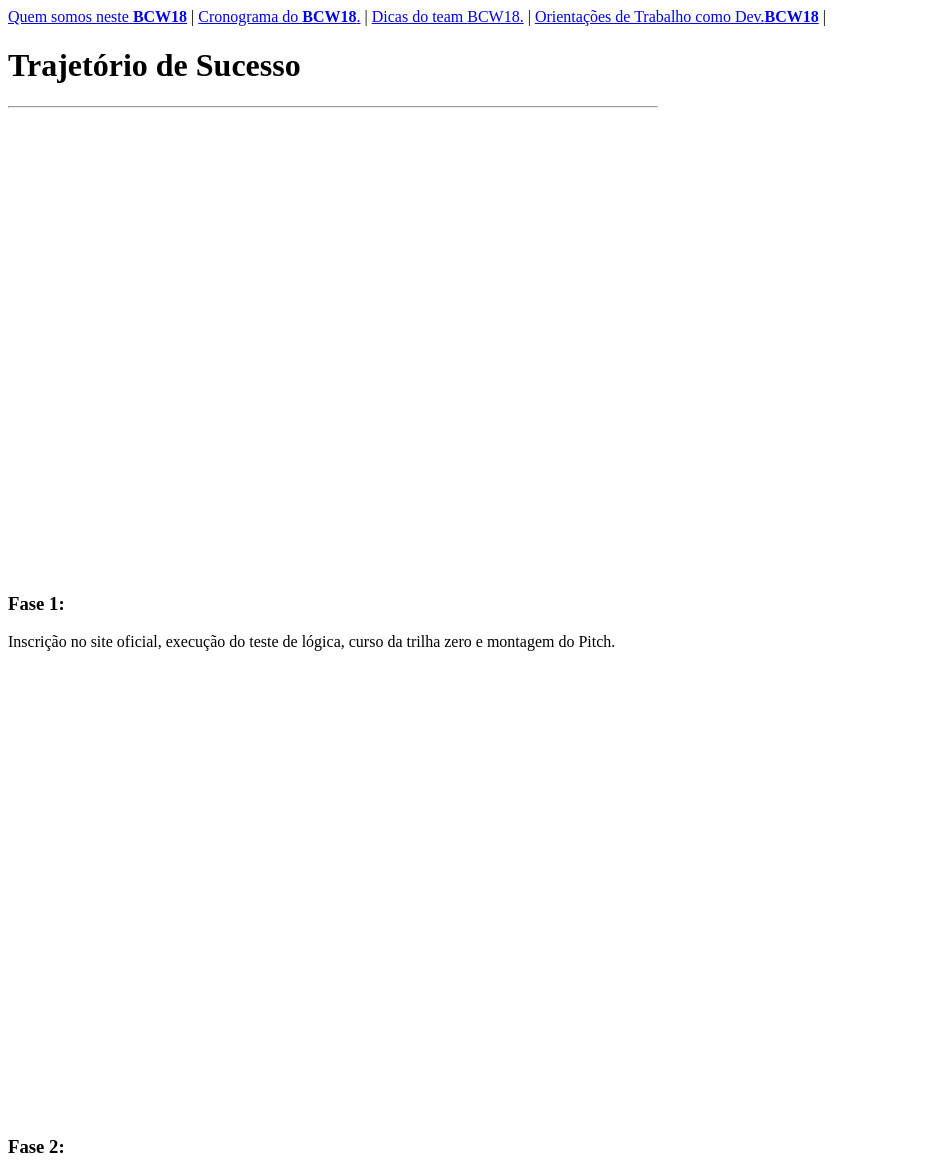
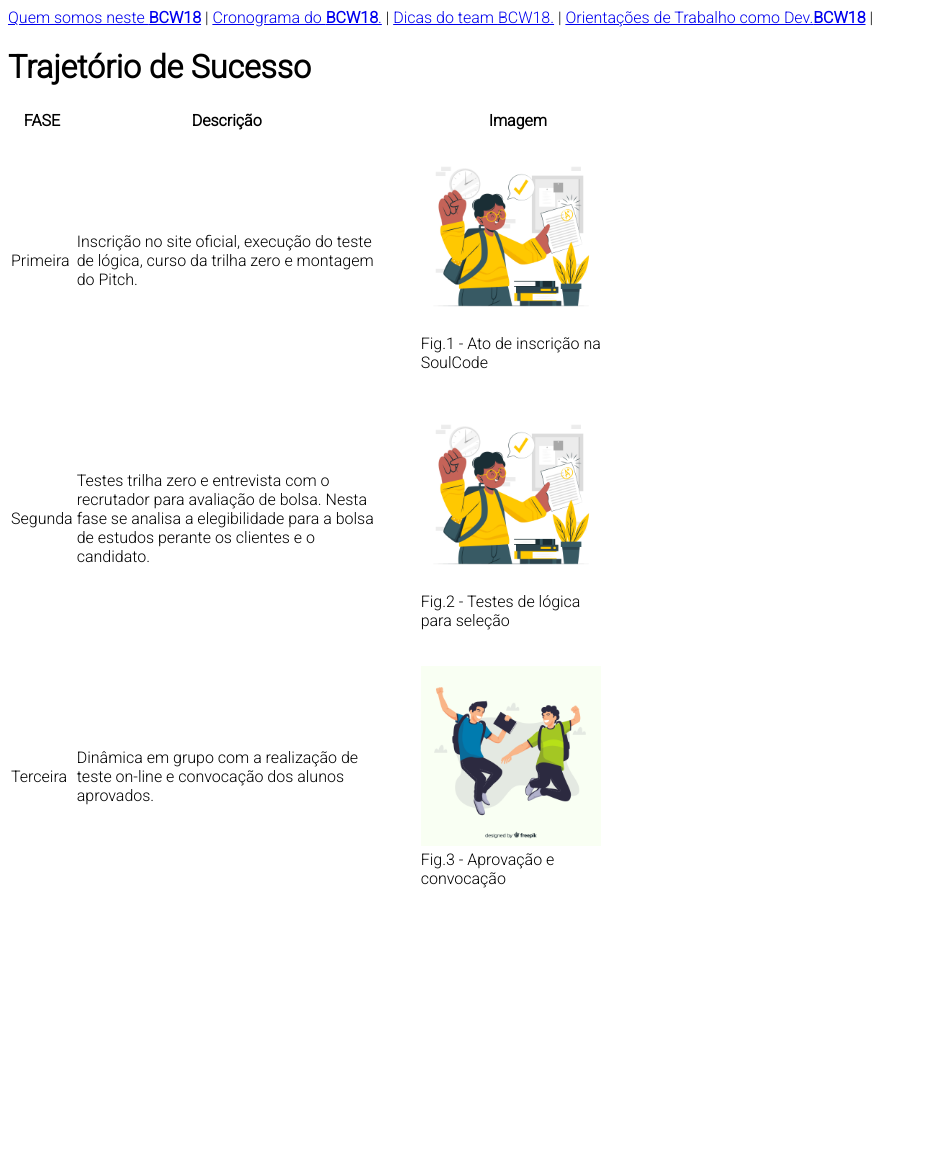
Before and after one commit to mafesoares/mafebcw18, a plain HTML site: page index.html in a window 1280 px wide. Shown: the top 1161 px of the page, without its empty margins (0-927 px from the left). After the commit the page ends 915 px from the top, so only its background shows below. Drawn offline with Linux system fonts and the light colour scheme.

Commit message:
Organizando a tabela

```diff
--- a/index.html
+++ b/index.html
@@ -6,12 +6,15 @@
     <meta http-equiv="X-UA-Compatible" content="IE=edge">
     <meta name="viewport" content="width=device-width, initial-scale=1.0">
     <link rel="stylesheet" href="./css/style.css">
+    <link rel="preconnect" href="https://fonts.googleapis.com">
+    <link rel="preconnect" href="https://fonts.gstatic.com" crossorigin>
+    <link href="https://fonts.googleapis.com/css2?family=Roboto:wght@300&display=swap" rel="stylesheet">
     <script src="./js/action.js"></script>
     <title>Página de Start BCW18</title>
 </head>
 
-<body>
-    <header>
+<body style="font-family: roboto;">
+    <header">
         <nav>
             <a href="#somos">Quem somos neste <strong>BCW18</strong></a> |
             <a href="#cronograma">Cronograma do <strong>BCW18</strong>.</a> |
@@ -22,28 +25,53 @@
     <main>
         <div style="width: 650px;">
             <h1>Trajetório de Sucesso</h1>
-            <hr>
-            <p id="somos" style="height: 450px;">
-            <h3><strong>Fase 1:</strong></h3> Inscrição no site oficial,
-            execução do teste de lógica, curso da trilha zero e montagem do
-            Pitch.
-            </p>
-            <p id="cronograma" style="height: 450px;">
-            <h3><strong>Fase 2:</strong></h3> Testes trilha zero e entrevista
-            com o recrutador para avaliação de bolsa. Nesta fase se analisa a
-            elegibilidade para a bolsa de estudos perante os clientes e o
-            candidato.
-            </p>
-            <p id="dicas" style="height: 450px;">
-            <h3><strong>Fase 3:</strong></h3> Última etapa: dinâmica em grupo e
-            avaliação por parte dos professores.
-            </p>
-            <p id="trabalho" style="height: 450px;">
-            <h3><strong>Fase 4:</strong></h3> Email informando se você passou ou
-            não na seletiva. Liberação para os cursos de Lógica de Programação.
-            </p>
+            <table>
+                <tr>
+                    <th><strong>FASE</strong></th>
+                    <th><strong>Descrição</strong></th>
+                    <th><strong>Imagem</strong></th>
+                </tr>
+                <tr>
+                    <td>Primeira</td>
+                    <td>
+                        Inscrição no site oficial, execução do teste de lógica, curso da trilha zero e montagem do Pitch.
+                    </td>
+                    <td>
+                        <figure>
+                        <img src="./img/imagem3.jpg" alt="Ato de inscrição na SoulCode" width="180px" height="180px">
+                        <figcaption>Fig.1 - Ato de inscrição na SoulCode</figcaption>
+                    </figure>
+                    </td>
+                </tr>
+                <tr>
+                    <td>Segunda</td>
+                    <td>
+                        Testes trilha zero e entrevista com o recrutador para avaliação de bolsa.
+                        Nesta fase se analisa a elegibilidade para a bolsa de estudos perante os
+                        clientes e o candidato.
+                    </td>
+                    <td>
+                        <figure>
+                            <img src="./img/imagem3.jpg" alt="Testes de  lógica para seleção" width="180px" height="180px">
+                            <figcaption>Fig.2 - Testes de  lógica para seleção</figcaption>
+                        </figure>
+                    </td>
+                </tr>
+                <tr>
+                    <td>Terceira</td>
+                    <td>
+                        Dinâmica em grupo com a realização de teste on-line e convocação dos alunos aprovados.
+                    </td>
+                    <td>
+                        <figure>
+                            <img src="./img/imagem1.jpg" alt="Aprovação e convocação" width="180px" height="180px">
+                            <figcaption>Fig.3 - Aprovação e convocação</figcaption>
+                        </figure>
+
+                    </td>
+                </tr>
+                </table>
         </div>
-
     </main>
     <footer>
     </footer>
```
Also changed, not shown: img/imagem1.jpg (added), img/imagem2.jpg (added), img/imagem3.jpg (added).
